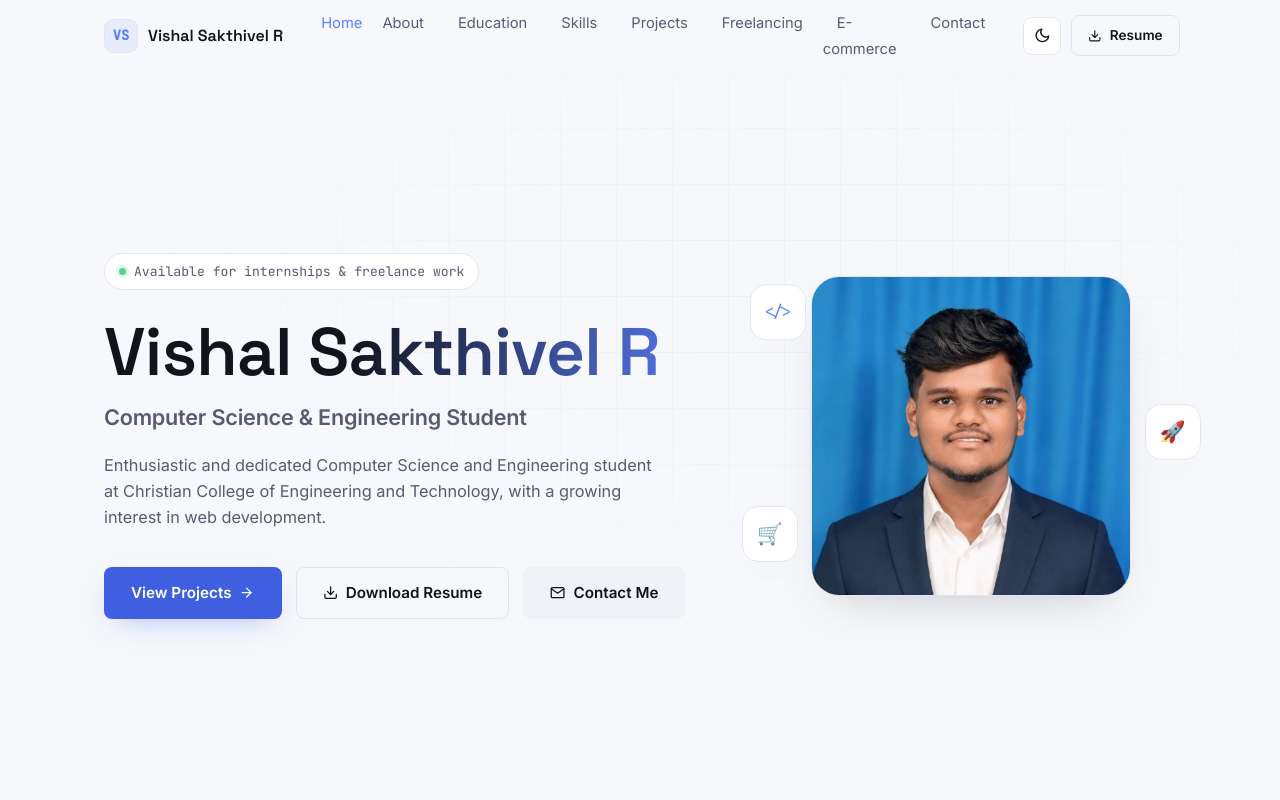
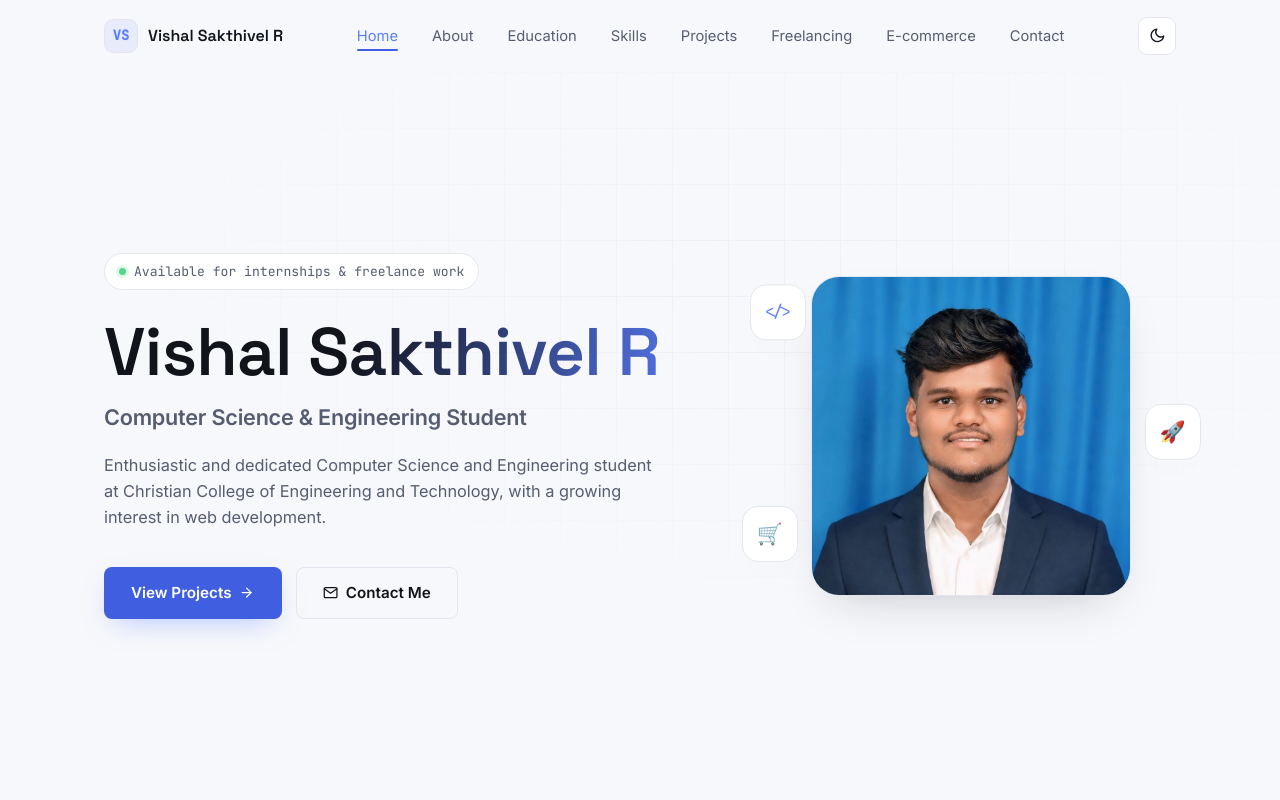
Before and after one commit to vishalsakthivel160-alt/portfolio, a React (Vite) app: page / in a window 1280 px wide. Shown: the top 800 px of the page. Built offline with nearby package versions, Linux system fonts and the light colour scheme.

Commit message:
Fix college name and consolidate resume

```diff
--- a/src/components/Hero.jsx
+++ b/src/components/Hero.jsx
@@ -1,4 +1,4 @@
-import { FiArrowRight, FiDownload, FiMail, FiCamera } from "react-icons/fi";
+import { FiArrowRight, FiMail, FiCamera } from "react-icons/fi";
 import { profile } from "../data/profile";
 import { useReveal } from "../hooks/useReveal";
 import "./Hero.css";
@@ -9,7 +9,6 @@ export default function Hero() {
   const role = profile.shortHeadline || profile.role;
   const heroDescription = profile.heroDescription;
   const profileImage = profile.profileImage;
-  const resumePath = profile.resumePath;
 
   const initials = name
     .split(" ")
@@ -39,16 +38,7 @@ export default function Hero() {
             <a href="#projects" className="btn btn-primary">
               View Projects <FiArrowRight />
             </a>
-            {resumePath ? (
-              <a href={resumePath} target="_blank" rel="noreferrer" download className="btn btn-outline">
-                <FiDownload /> Download Resume
-              </a>
-            ) : (
-              <button className="btn btn-outline" disabled title="Resume will be available soon">
-                <FiDownload /> Resume will be available soon
-              </button>
-            )}
-            <a href="#contact" className="btn btn-ghost">
+            <a href="#contact" className="btn btn-outline">
               <FiMail /> Contact Me
             </a>
           </div>
--- a/src/components/Navbar.jsx
+++ b/src/components/Navbar.jsx
@@ -1,5 +1,5 @@
 import { useEffect, useState } from "react";
-import { FiSun, FiMoon, FiMenu, FiX, FiDownload } from "react-icons/fi";
+import { FiSun, FiMoon, FiMenu, FiX } from "react-icons/fi";
 import { navLinks } from "../data/navLinks";
 import { profile } from "../data/profile";
 import { useActiveSection } from "../hooks/useActiveSection";
@@ -11,7 +11,6 @@ export default function Navbar({ theme, toggleTheme }) {
   const { activeId, scrolled } = useActiveSection(sectionIds);
 
   const name = profile.name || "Vishal Sakthivel R";
-  const resumePath = profile.resumePath;
 
   useEffect(() => {
     document.body.style.overflow = menuOpen ? "hidden" : "";
@@ -52,21 +51,6 @@ export default function Navbar({ theme, toggleTheme }) {
           >
             {theme === "dark" ? <FiSun /> : <FiMoon />}
           </button>
-          {resumePath ? (
-            <a
-              href={resumePath}
-              target="_blank"
-              rel="noreferrer"
-              download
-              className="btn btn-outline btn-sm navbar__resume-btn"
-            >
-              <FiDownload /> Resume
-            </a>
-          ) : (
-            <a href="#resume" className="btn btn-outline btn-sm navbar__resume-btn">
-              <FiDownload /> Resume
-            </a>
-          )}
           <button
             className="navbar__icon-btn navbar__hamburger"
             onClick={() => setMenuOpen((prev) => !prev)}
@@ -93,26 +77,6 @@ export default function Navbar({ theme, toggleTheme }) {
             </li>
           ))}
         </ul>
-        {resumePath ? (
-          <a
-            href={resumePath}
-            target="_blank"
-            rel="noreferrer"
-            download
-            className="btn btn-primary navbar__mobile-resume"
-            onClick={handleLinkClick}
-          >
-            <FiDownload /> Download Resume
-          </a>
-        ) : (
-          <a
-            href="#resume"
-            className="btn btn-primary navbar__mobile-resume"
-            onClick={handleLinkClick}
-          >
-            <FiDownload /> Resume
-          </a>
-        )}
       </div>
     </header>
   );
--- a/src/data/personalInfo.js
+++ b/src/data/personalInfo.js
@@ -28,10 +28,8 @@ export const personalInfo = {
     degree: "B.E. Computer Science and Engineering",
     status: "Currently Pursuing",
     year: "2nd Year",
-    // EDIT ME: fill in your actual institution details
-    institution: "[Your College / University Name]",
-    location: "[Your City, State]",
-    expectedGraduation: "[Expected Graduation Year]",
+    institution: "Christian College of Engineering and Technology",
+    location: "Oddanchatram, Dindigul, India",
   },
 
   contact: {
--- a/src/data/profile.js
+++ b/src/data/profile.js
@@ -23,7 +23,7 @@ export const profile = {
 
   education: {
     degree: "B.E. Computer Science and Engineering",
-    institution: "Christian College of Engineering and Technical",
+    institution: "Christian College of Engineering and Technology",
     location: "Oddanchatram, Dindigul, India",
   },
 
```
